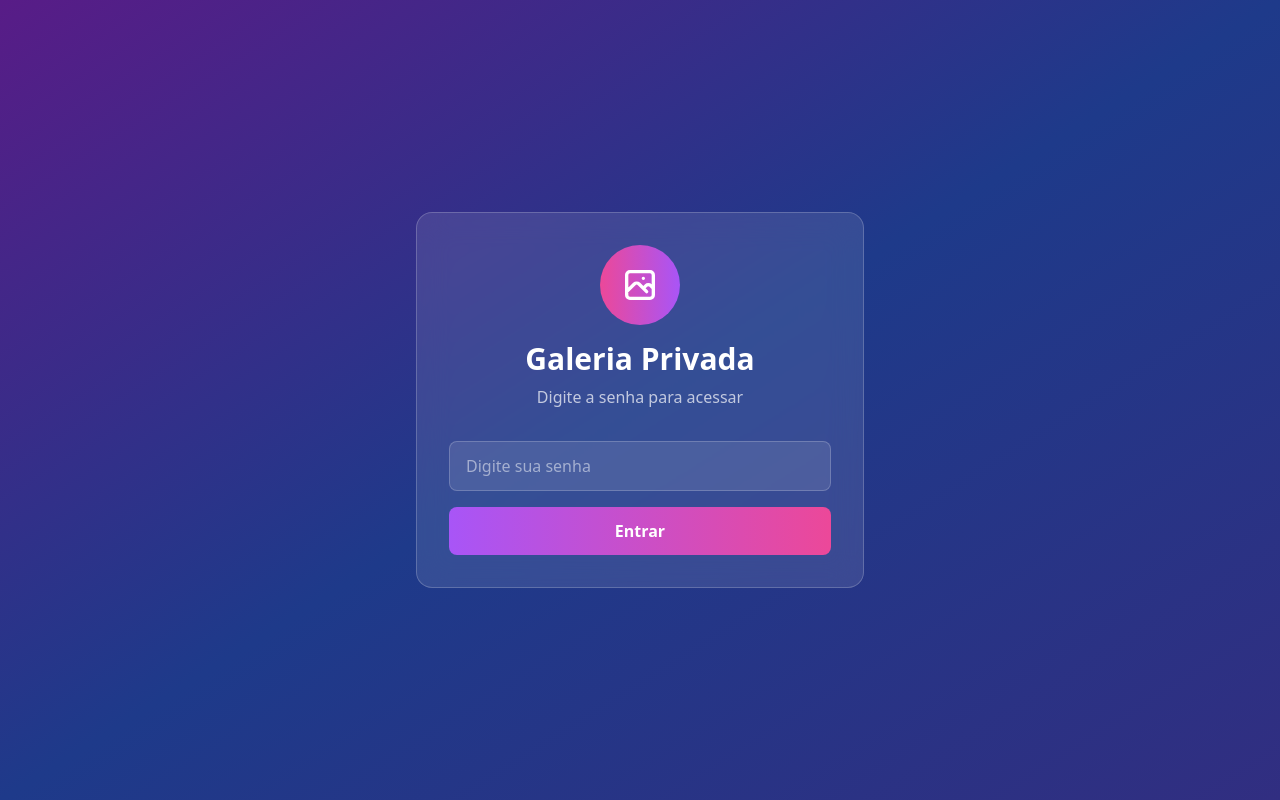
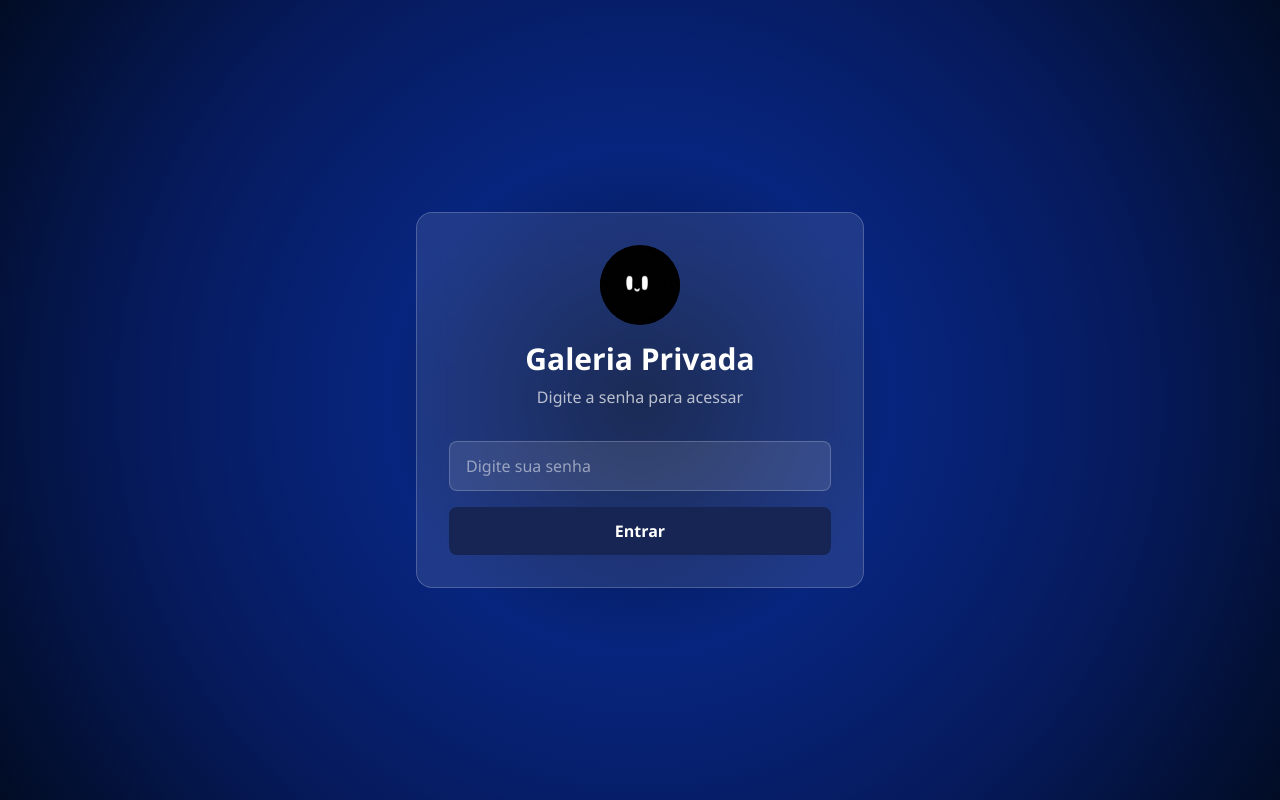
Before and after one commit to LuccaChris/Album, a plain HTML site: page casal.html in a window 1280 px wide. Drawn offline with nearby package versions, Linux system fonts and the light colour scheme.

Commit message:
remover arquivo index.html e adicionar novo arquivo casal.html com estrutura de galeria e tela de login

```diff
--- a/index.html
+++ b/casal.html
@@ -1,21 +1,19 @@
 <!DOCTYPE html>
-<html lang="pt-BR">
+<html lang="en">
 <head>
     <meta charset="UTF-8">
     <meta name="viewport" content="width=device-width, initial-scale=1.0">
-    <title>Galeria Privada</title>
+    <title>Document</title>
+     <link rel="stylesheet" href="style.css">
     <script src="https://cdn.tailwindcss.com"></script>
-    <link rel="stylesheet" href="style.css">
 </head>
-<body class="bg-gradient-to-br from-purple-900 via-blue-900 to-indigo-900 min-h-screen">
-    <!-- Tela de Login -->
-    <div id="loginScreen" class="flex items-center justify-center min-h-screen p-4">
+<body class=" min-h-screen">
+
+<div id="loginScreen" class="flex items-center justify-center min-h-screen p-4">
         <div class="bg-white/10 backdrop-blur-lg rounded-2xl p-8 w-full max-w-md border border-white/20">
             <div class="text-center mb-8">
-                <div class="w-20 h-20 bg-gradient-to-r from-pink-500 to-purple-500 rounded-full mx-auto mb-4 flex items-center justify-center">
-                    <svg class="w-10 h-10 text-white" fill="none" stroke="currentColor" viewBox="0 0 24 24">
-                        <path stroke-linecap="round" stroke-linejoin="round" stroke-width="2" d="M4 16l4.586-4.586a2 2 0 012.828 0L16 16m-2-2l1.586-1.586a2 2 0 012.828 0L20 14m-6-6h.01M6 20h12a2 2 0 002-2V6a2 2 0 00-2-2H6a2 2 0 00-2 2v12a2 2 0 002 2z"></path>
-                    </svg>
+                <div class="chart w-20 h-20  rounded-full mx-auto mb-4 flex items-center justify-center">
+                    <img src="assets/img/face_mochi.gif" alt=" " class="h-16 rounded-full" >
                 </div>
                 <h1 class="text-3xl font-bold text-white mb-2">Galeria Privada</h1>
                 <p class="text-white/70">Digite a senha para acessar</p>
@@ -30,7 +28,7 @@
                 >
                 <button
                     onclick="checkPassword()"
-                    class="w-full bg-gradient-to-r from-purple-500 to-pink-500 text-white py-3 rounded-lg font-semibold hover:from-purple-600 hover:to-pink-600 transition-all duration-300 transform hover:scale-105"
+                    class="w-full bg-blue-950  text-white py-3 rounded-lg font-semibold hover:bg-blue-400 hover:text-blue-950 transition-all duration-300 transform hover:scale-105"
                 >
                     Entrar
                 </button>
@@ -79,6 +77,6 @@
             </div>
         </div>
     </div>
-
-    <script src="app.js"></script>
+ <script src="app.js"></script>
+</body>
 </html>
--- a/style.css
+++ b/style.css
@@ -1,3 +1,11 @@
+      :root{
+        --cor-gradiente: radial-gradient(circle at center, #021341, #07257e, #04185afd,#010c24);
+      }
+      body {
+          background: var(--cor-gradiente);
+          color: #fff;
+          font-family: 'Segoe UI', Tahoma, Geneva, Verdana, sans-serif;
+      }
       .photo-selected {
             transform: scale(0.95);
             box-shadow: 0 0 0 4px #3b82f6;
@@ -8,3 +16,11 @@
         .photo-item:hover {
             transform: scale(1.05);
         }
+
+        .chart {
+            background: #000;
+        }
+
+        .gradiente-color{
+            background: var(--cor-gradiente);
+        }
```
Also changed, not shown: assets/img/face_mochi.gif (added).
